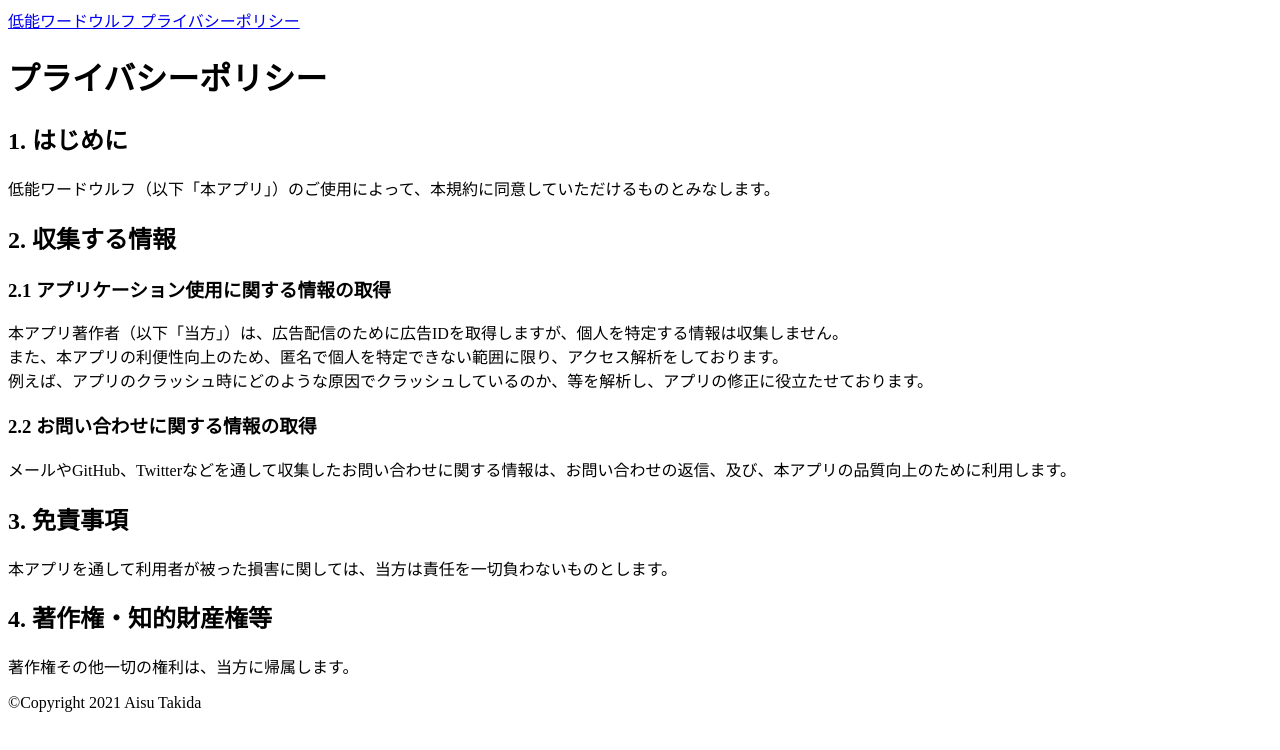
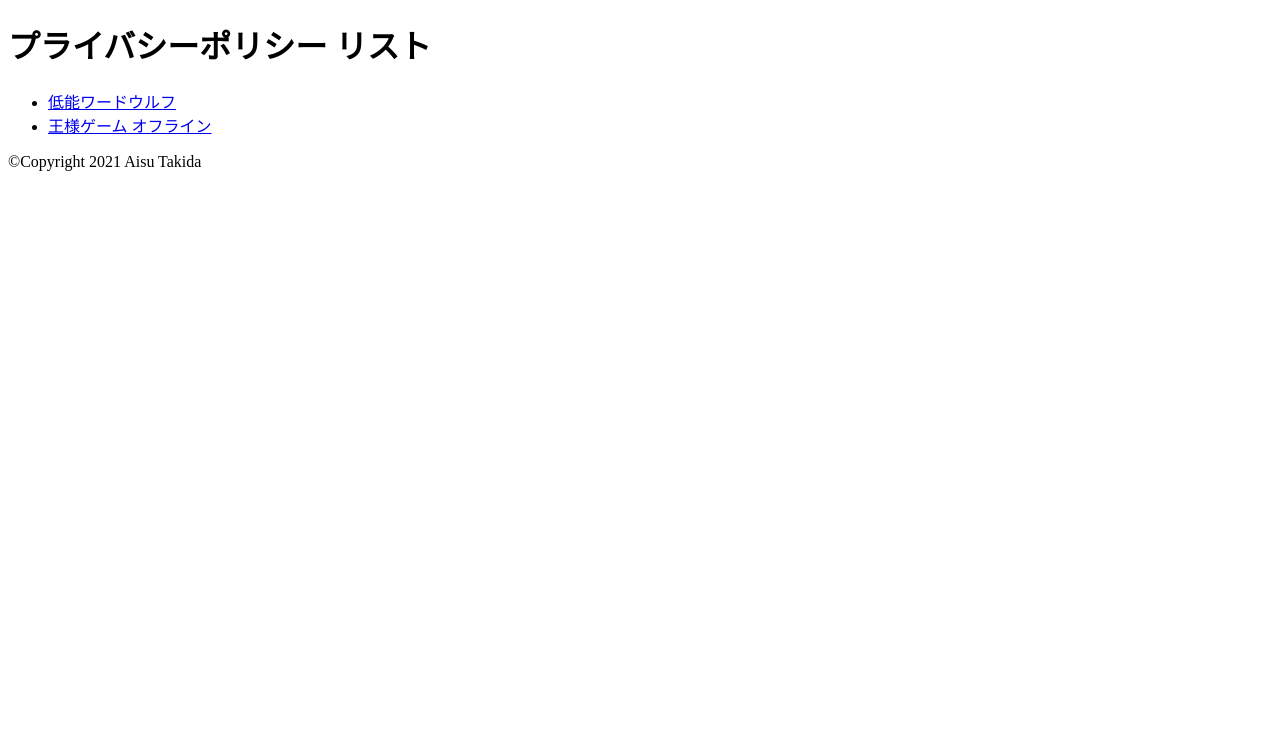
Before and after one commit to Mow17/Mow17Old.github.io, a plain HTML site: page index.html in a window 1280 px wide. Drawn offline with Linux system fonts and the light colour scheme.

Commit message:
fix: リストを追加

```diff
--- a/index.html
+++ b/index.html
@@ -7,38 +7,11 @@
     </head>
 
     <body>
-        <a href="tw2.html">低能ワードウルフ プライバシーポリシー</a>
-        <title>低能ワードウルフ プライバシーポリシー</title>
-        <h1>プライバシーポリシー</h1>
-
-        <h2>1. はじめに</h2>
-        <p>
-            低能ワードウルフ（以下「本アプリ」）のご使用によって、本規約に同意していただけるものとみなします。
-        </p>
-
-
-        <h2>2. 収集する情報</h2>
-        <h3>2.1 アプリケーション使用に関する情報の取得</h3>
-        <p>
-            本アプリ著作者（以下「当方」）は、広告配信のために広告IDを取得しますが、個人を特定する情報は収集しません。<br>
-            また、本アプリの利便性向上のため、匿名で個人を特定できない範囲に限り、アクセス解析をしております。<br>
-            例えば、アプリのクラッシュ時にどのような原因でクラッシュしているのか、等を解析し、アプリの修正に役立たせております。
-        </p>
-        <h3>2.2 お問い合わせに関する情報の取得</h3>
-        <p>
-            メールやGitHub、Twitterなどを通して収集したお問い合わせに関する情報は、お問い合わせの返信、及び、本アプリの品質向上のために利用します。
-        </p>
-
-        <h2>3. 免責事項</h2>
-        <p>
-            本アプリを通して利用者が被った損害に関しては、当方は責任を一切負わないものとします。
-        </p>
-
-        <h2>4. 著作権・知的財産権等</h2>
-        <p>
-            著作権その他一切の権利は、当方に帰属します。
-        </p>
-    </body>
+        <h1>プライバシーポリシー リスト</h1>
+        <ul>
+            <li><a href="tw2.html">低能ワードウルフ</a></li>
+            <li><a href="o2k.html">王様ゲーム オフライン</a></li>
+        </ul>
 
     <footer>
         <p>©Copyright 2021 Aisu Takida</p>
```
